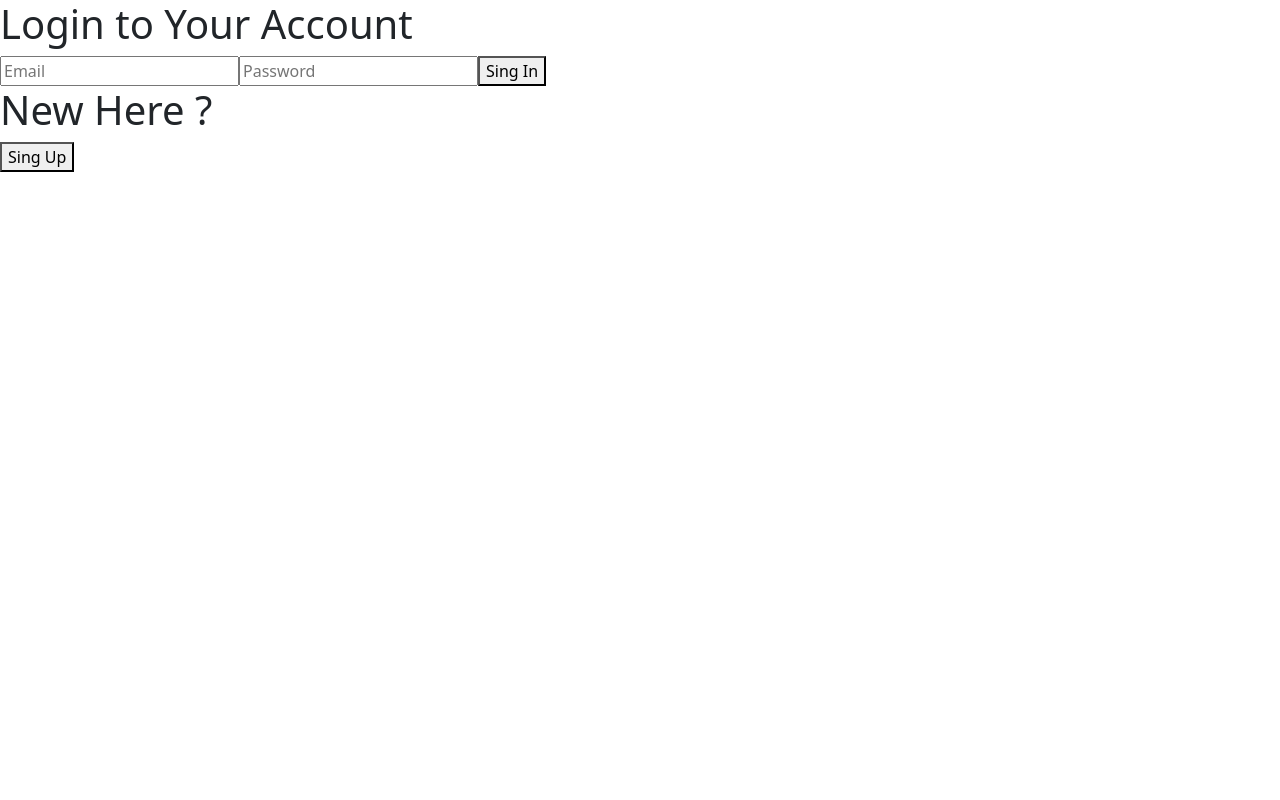
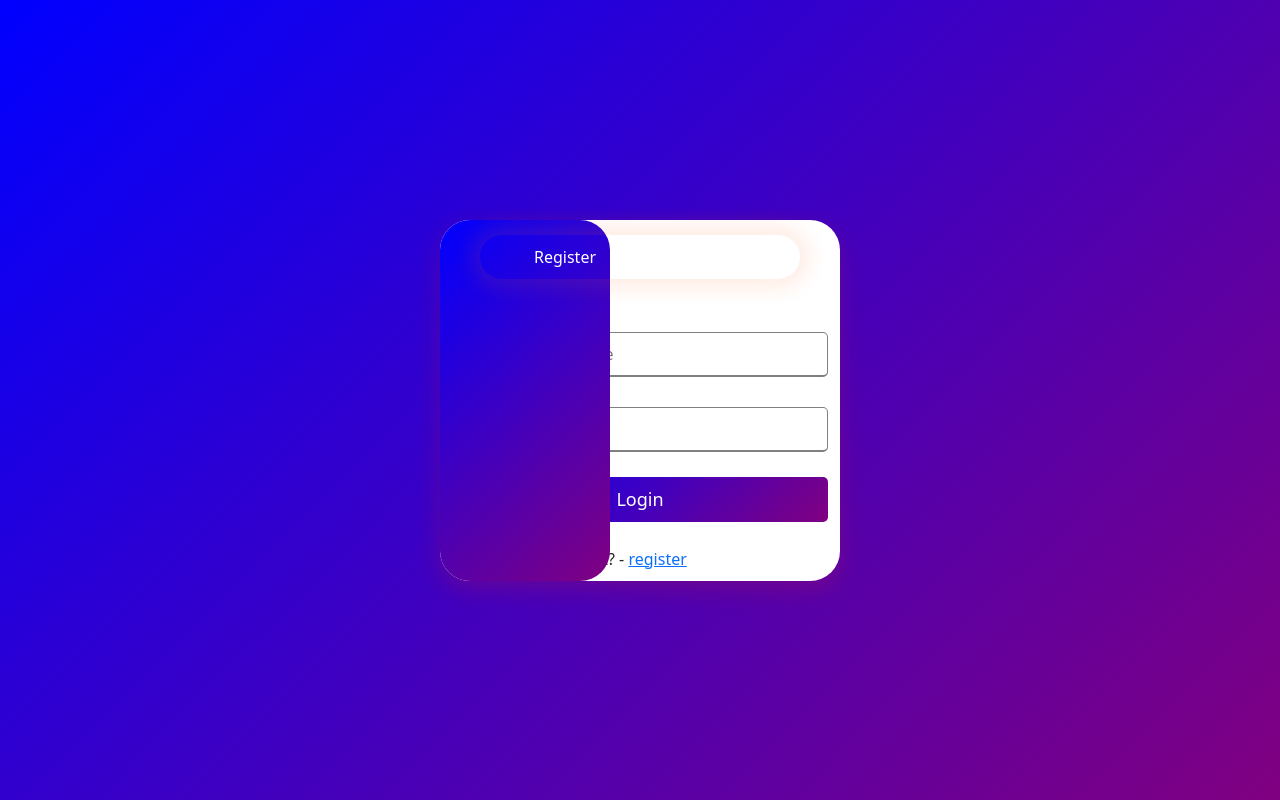
Before and after one commit to Manas-H/React-Application, a React (Create React App) app in the folder frontend/: page /login in a window 1280 px wide. Built offline with nearby package versions, Linux system fonts and the light colour scheme.

Commit message:
changes in be

```diff
--- a/frontend/src/components/forms/Login.js
+++ b/frontend/src/components/forms/Login.js
@@ -48,7 +48,7 @@
 import { useState } from "react";
 import axios from "axios";
 import { Link } from "react-router-dom";
-import  "./registration.css";
+import "./registration.css";
 
 const Login = () => {
   const [data, setData] = useState({ email: "", password: "" });
@@ -77,43 +77,62 @@ const Login = () => {
   };
 
   return (
-		<div className="login_container">
-			<div className='login_form_container'>
-				<div className='left'>
-					<form className='form_container' onSubmit={handleSubmit}>
-						<h1>Login to Your Account</h1>
-						<input
-							type="email"
-							placeholder="Email"
-							name="email"
-							onChange={handleChange}
-							value={data.email}
-							required
-							className=''
-						/>
-						<input
-							type="password"
-							placeholder="Password"
-							name="password"
-							onChange={handleChange}
-							value={data.password}
-							required
-							className='input'
-						/>
-						{error && <div className='error_msg'>{error}</div>}
-						<button type="submit" className='green_btn'>
-							Sing In
-						</button>
-					</form>
-				</div>
-				<div className='right'>
-					<h1>New Here ?</h1>
-					<Link to="/signup">
-						<button type="button" className='white_btn'>
-							Sing Up
-						</button>
+    <div className="body">
+      <div className="container">
+        <div id="btn"></div>
+        <div className="title">
+          <div className="register link_path">
+            <Link to="/register" className="link">
+              Register
             </Link>
           </div>
+          <div className="login link_path">
+            <Link to="/login" className="link">
+              Login
+            </Link>
+          </div>
+        </div>
+        <form method="register" onSubmit={handleSubmit}>
+          {console.log("User", data)}
+
+          <div className="user__details details_pt">
+            <div className="input__box">
+              <span className="details">Full Name</span>
+            </div>
+            <input
+              type="text"
+              value={data.name}
+              name="name"
+              placeholder="Enter your Full Name"
+              onChange={handleChange}
+            />
+          </div>
+
+          <div className="row">
+            <div className="user__details">
+              <div className="input__box">
+                <span className="details">Email</span>
+              </div>
+              <input
+                type="text"
+                value={data.email}
+                name="email"
+                placeholder="Enter Your Email"
+                onChange={handleChange}
+                required
+              />
+            </div>
+
+            {error && <div className="error_msg">{error}</div>}
+            <div className="button">
+              <button>Login</button>
+            </div>
+          </div>
+          <div className="right">
+            <span>Do not have Account? - </span>
+            <Link to="/register">register</Link>
+          </div>
+        </form>
       </div>
     </div>
   );
--- a/frontend/src/components/forms/RegisterationModal.js
+++ b/frontend/src/components/forms/RegisterationModal.js
@@ -63,13 +63,27 @@ const RegisterationModal = () => {
   return (
     <div className="body">
       <div className="container">
-      <h1>Register</h1>
+        <div className="title">
+
+   <div className="register link_path">
+          <Link to="/register" className="link">
+            Register
+          </Link>
+          </div>
+          <div id="btn"></div>
+          <div className="login link_path">
+
+          <Link to="/login" className="link">
+            Login
+          </Link>
+          </div>
+        </div>
         <form method="register" onSubmit={handleSubmit}>
           {console.log("User", data)}
 
-          <div className ="user__details">
-            <div className ="input__box">
-              <span className ="details">Full Name</span>
+          <div className="user__details details_pt">
+            <div className="input__box">
+              <span className="details">Full Name</span>
             </div>
             <input
               type="text"
@@ -81,9 +95,9 @@ const RegisterationModal = () => {
           </div>
 
           <div className="row">
-            <div className ="user__details">
-              <div className ="input__box">
-                <span className ="details">Email</span>
+            <div className="user__details">
+              <div className="input__box">
+                <span className="details">Email</span>
               </div>
               <input
                 type="text"
@@ -95,9 +109,9 @@ const RegisterationModal = () => {
               />
             </div>
 
-            <div className ="user__details">
-              <div className ="input__box">
-                <span className ="details">Mobile Number</span>
+            <div className="user__details">
+              <div className="input__box">
+                <span className="details">Mobile Number</span>
               </div>
               <input
                 type="tel"
@@ -111,9 +125,9 @@ const RegisterationModal = () => {
             </div>
           </div>
 
-          <div className ="user__details">
-            <div className ="input__box">
-              <span className ="details">Password</span>
+          <div className="user__details">
+            <div className="input__box">
+              <span className="details">Password</span>
             </div>
             <input
               type="password"
@@ -124,9 +138,9 @@ const RegisterationModal = () => {
               required
             />
           </div>
-          <div className ="user__details">
-            <div className ="input__box">
-              <span className ="details">Confirm Password</span>
+          <div className="user__details">
+            <div className="input__box">
+              <span className="details">Confirm Password</span>
             </div>
             <input
               type="password"
@@ -142,18 +156,17 @@ const RegisterationModal = () => {
             <button>Register</button>
           </div>
           <div>
-          <span>Already have Account?</span>
-          <Link to="/login">
-            <span className="" type="button">
-              Sign in
-            </span>
-          </Link>
+            {/* <span>Already have Account?</span>
+            <Link to="/login">
+              <span className="" type="button">
+                Sign in
+              </span>
+            </Link> */}
           </div>
 
           {/* <div className="button" onClick={() => history.push("/login")}>
         Login
       </div> */}
-
         </form>
       </div>
     </div>
--- a/frontend/src/components/forms/registration.css
+++ b/frontend/src/components/forms/registration.css
@@ -1,3 +1,4 @@
+/* whole page */
 .body{
   width:100%;
   display: flex;
@@ -8,37 +9,77 @@
   /* background:#000; */
   padding: 10px;
 }
+
+/* login and register box */
 .container {
-    max-width: 700px;
-    width: 50%;
-    height: 80vh;
+    position: relative;
+    max-width: 400px;
+    height: fit-content;
     background: #fff;
-    box-shadow:6px #333030;
+    box-shadow: rgba(235, 23, 23, 0.2) 0px 8px 24px;
+    border-radius: 30px;
+  }
 
-    border-radius: 5px;
+/* login and register title */
+  .container .title {
+    /* font-size: 30px;
+    font-weight: 500;
+    display:flex;
+    justify-content: space-around;
+    border-bottom: 0.1px solid rgb(0, 0, 0.1);
+    padding: 0 0 2px 0;
+    box-shadow:  0 0 0 0 black;
+    width:100%; */
+    width:320px;
+    margin: 15px auto;
+    position: relative;
+    box-shadow:  0 0 20px 9px #ff61241f;
+    border-radius: 30px;
+    display:flex;
+    justify-content: space-around;
+ }
+ .link_path{
+  padding: 10px 30px;
+  cursor: pointer;
+  position: relative;
+ }
+ #btn{
+  top:0;
+  left:0;
+  position:absolute;
+  width:170px;
+  height:100%;
+  /* background: linear-gradient(to right, #ff105f, #ffad06); */
+  background: linear-gradient(135deg, blue, purple);
+  border-radius: 30px;
+  transition: 5s;
+ }
+
+ /* login and register title link setting */
+  .title .link{
+    text-decoration: none;
+    color:#fff;
   }
-  .container h1 {
-    font-size: 25px;
-    font-weight: 500;
-    position: relative;
-  }
-  .container h1::before {
+
+/*
+  .container .title::before {
     content: "";
     position: absolute;
     height: 3.5px;
     width: 30px;
     background: linear-gradient(135deg, #0000, #ffff);
+  } */
+
+  /* margin between title and form on top */
+.container form .details_pt {
+   margin-top:23px;
   }
 
-
-.container form .user__details {
-   margin:0;
-  }
-
-  .container .row{
+  /* setting for login and register title */
+  /* .container .row{
     display:flex;
     justify-content: space-between;
-  }
+  } */
   /* inside the form user details */
 form .user__details .input__box {
     width: calc(100% / 2 - 20px);
@@ -46,11 +87,12 @@ form .user__details .input__box {
   }
 
   .user__details .input__box .details {
+    padding: 3px;
     font-weight: 500;
     display: block;
   }
 
-  .user__details .input__box input {
+  .user__details input {
     height: 45px;
     width: 100%;
     outline: none;
@@ -60,17 +102,19 @@ form .user__details .input__box {
     border-bottom-width: 2px;
     transition: all 0.3s ease;
   }
+  /* .register , .login{
+    width:150px;
+  }  */
 
   .user__details .input__box input:focus,
 .user__details .input__box input:valid {
-  border-color: purple;
+  border-color: red;
 }
-
 
 /* submit button */
   .button {
     height: 45px;
-    margin: 45px 0;
+    margin: 25px 0;
   }
 
   .button button {
@@ -89,3 +133,6 @@ form .user__details .input__box {
   .button button:hover {
     background: linear-gradient(135deg,  purple, blue);
   }
+  .right{
+    padding-bottom:10px;
+  }
```
Also changed, not shown: 1 other file (tests, documents, lock files or other folders). Lines whose indentation alone changed are shown as unchanged.
